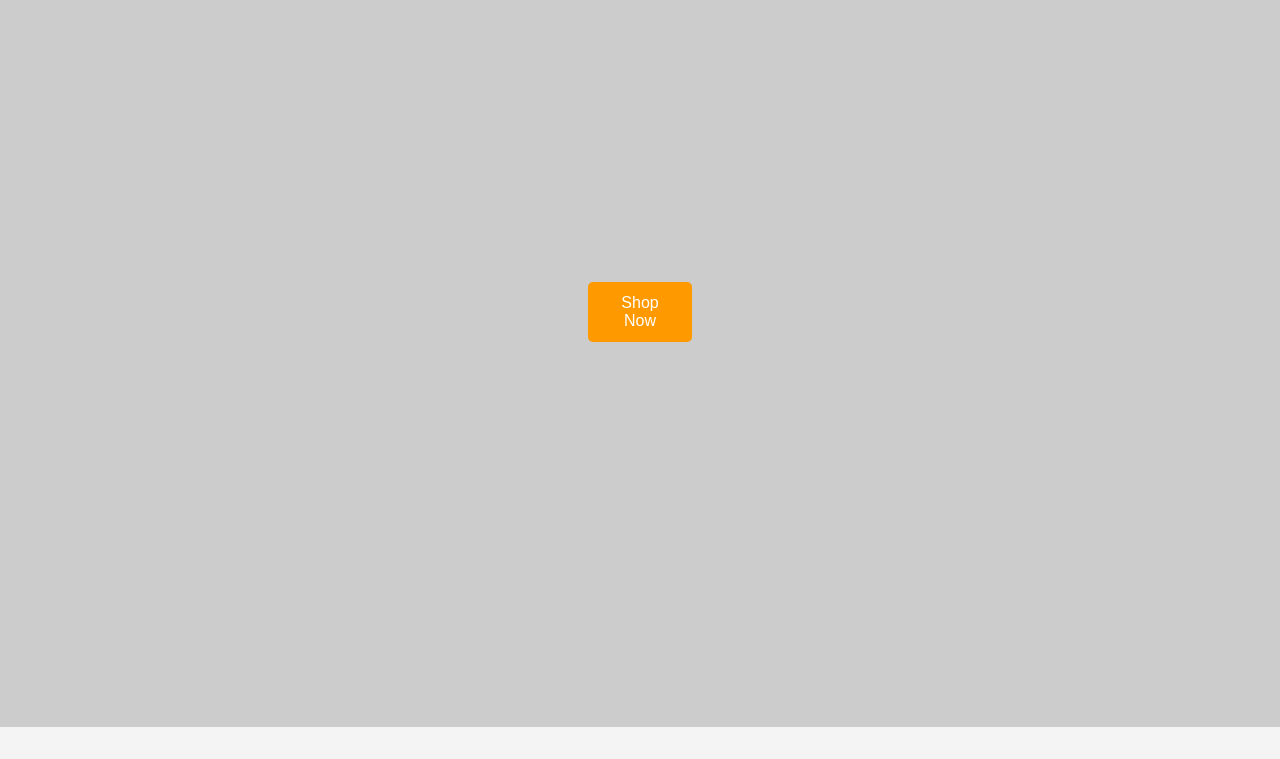
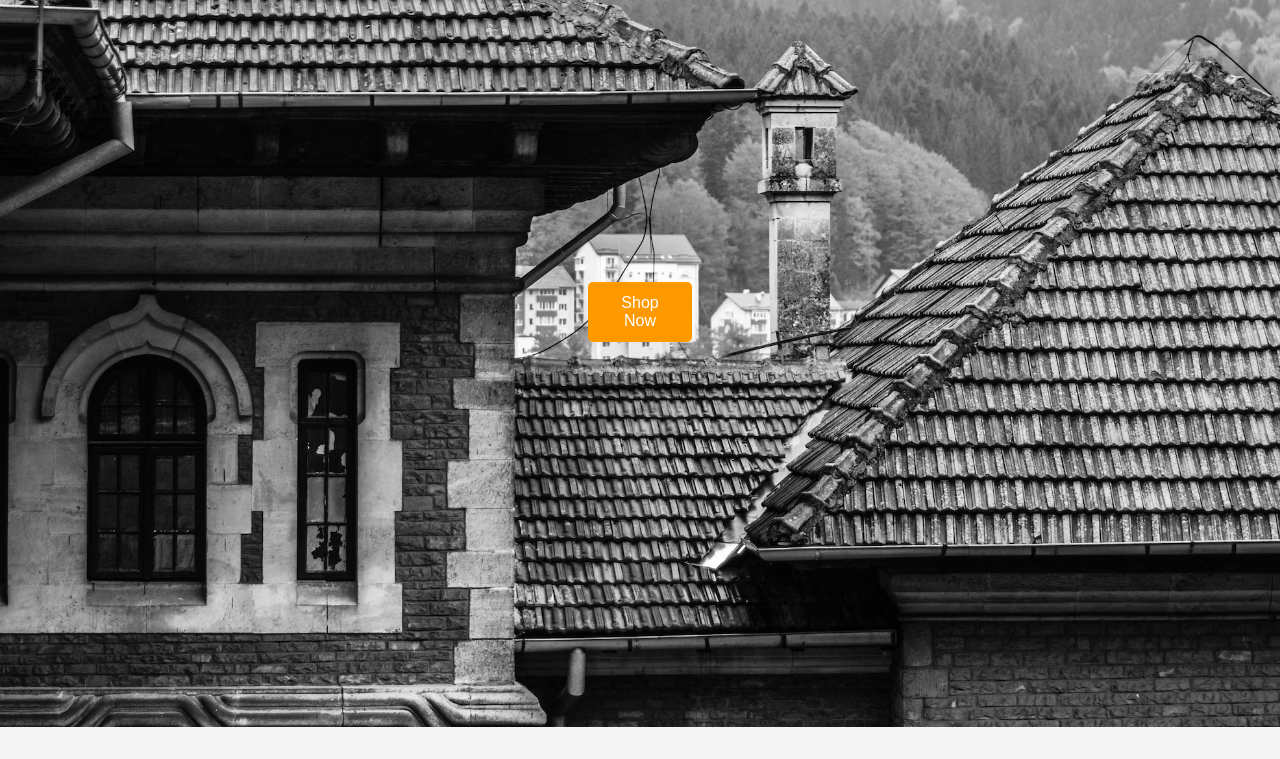
Before and after one commit to fulgul/Aristocrat, a plain HTML site: page index.html in a window 1280 px wide. Shown: the part 343-1102 px from the top of the page. Drawn offline with Linux system fonts and the light colour scheme; the site is published under a folder, as on GitHub Pages, so addresses that start at the root find nothing.

Commit message:
removed '/' from file url

```diff
--- a/styles.css
+++ b/styles.css
@@ -11,7 +11,7 @@ html{
 body {
     font-family: Arial, sans-serif;
     min-height: 100%;
-    background-image:url("/images/photo-1564576605563-13d58aac3d80.avif");
+    background-image:url("images/photo-1564576605563-13d58aac3d80.avif");
     background-color: #cccccc; /* Used if the image is unavailable */
     height: 500px; /* You must set a specified height */
     background-position: center; /* Center the image */
```
